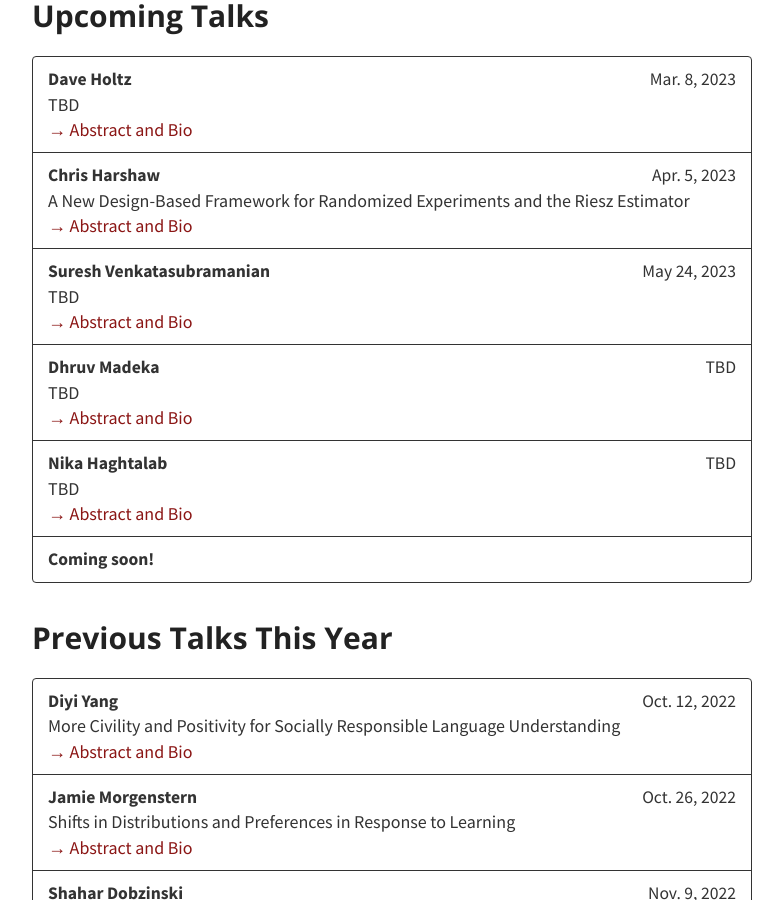
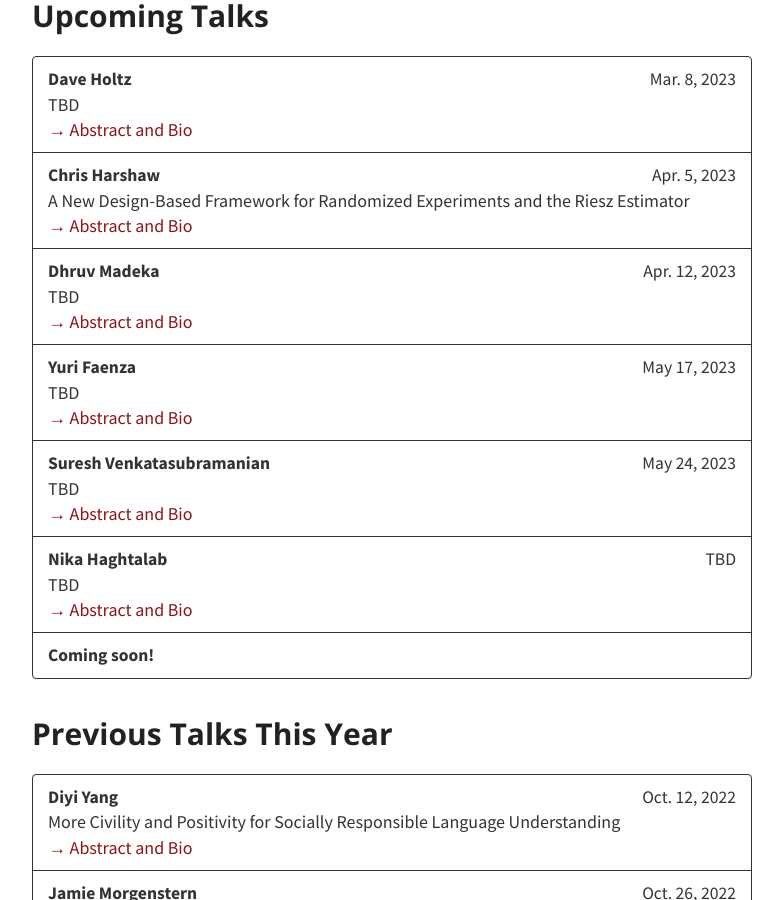
Before and after one commit to stanford-rain-seminar/stanford-rain-seminar.github.io, a Jekyll site: the page built from index.md, in a window 1280 px wide and 900 px high, scrolled down 464 px. Shown: the whole window, without its empty margins (248-1031 px from the left). Built offline with Jekyll 4.4.1, drawn with Linux system fonts in a browser that asks for light colours; nearby versions of some CDN libraries; our own code applies the rules of GitHub Pages for plain Markdown files.

Commit message:
update talks

```diff
--- a/_data/talks.yml
+++ b/_data/talks.yml
@@ -14,13 +14,18 @@ In this talk, I will present a new design-based experimental framework for formu
 
 Joint work with Fredrik Sävje and Yitan Wang."
       bio: "Christopher Harshaw is a FODSI postdoctoral fellow hosted jointly between UC Berkeley and MIT. He obtained his PhD in Computer Science from Yale University, where he was advised by Daniel Spielman and Amin Karbasi. His research addresses theoretical aspects of causal inference and data science, particularly algorithmic and statistical problems arising in the design and analysis of randomized experiments."
-    - speaker: Suresh Venkatasubramanian
-      date: May 24, 2023
+    - speaker: Dhruv Madeka
+      date: Apr. 12, 2023
       title: TBD
       abstract: TBD
       bio:
-    - speaker: Dhruv Madeka
-      date: TBD
+    - speaker: Yuri Faenza
+      date: May 17, 2023
+      title: TBD
+      abstract: TBD
+      bio:
+    - speaker: Suresh Venkatasubramanian
+      date: May 24, 2023
       title: TBD
       abstract: TBD
       bio:
```
